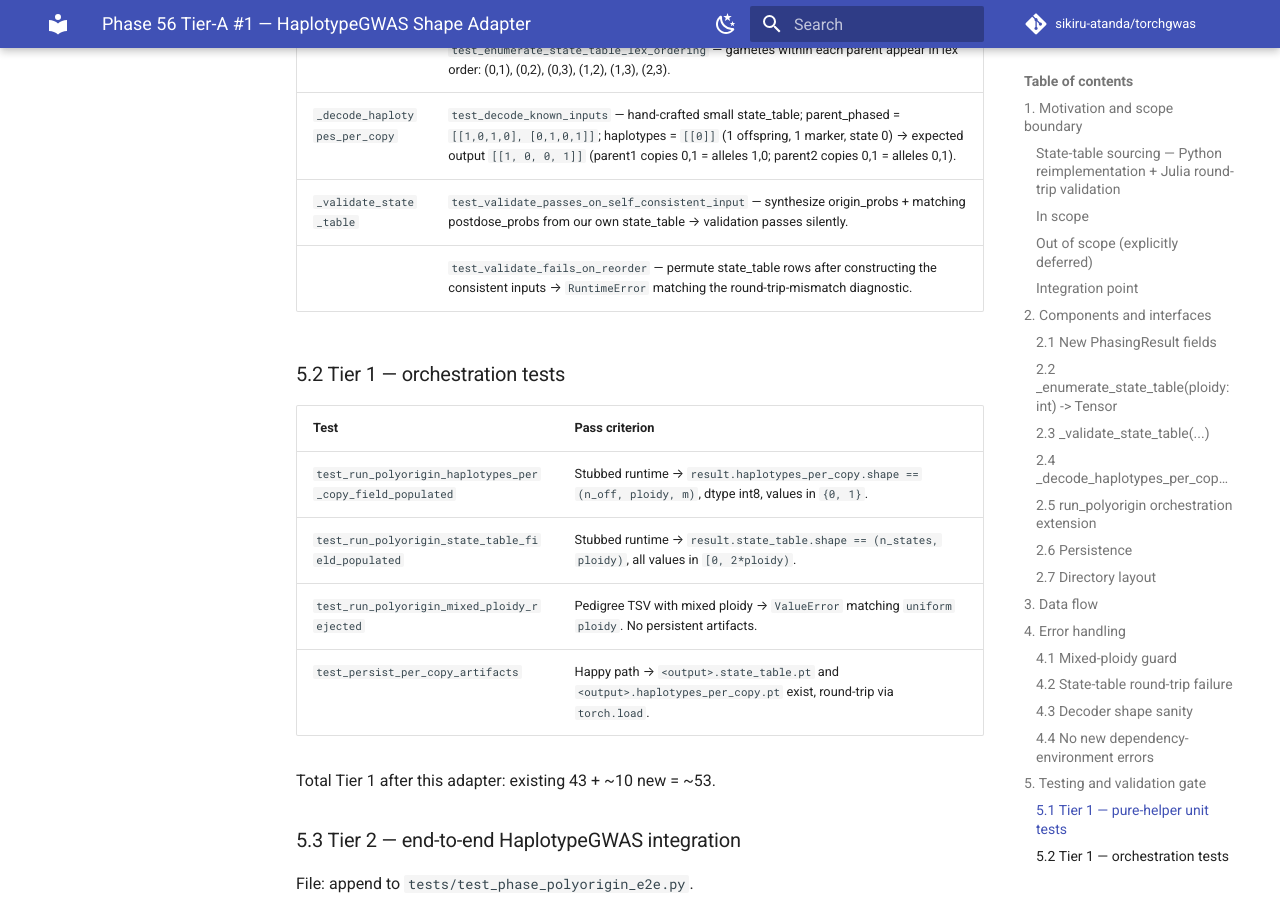
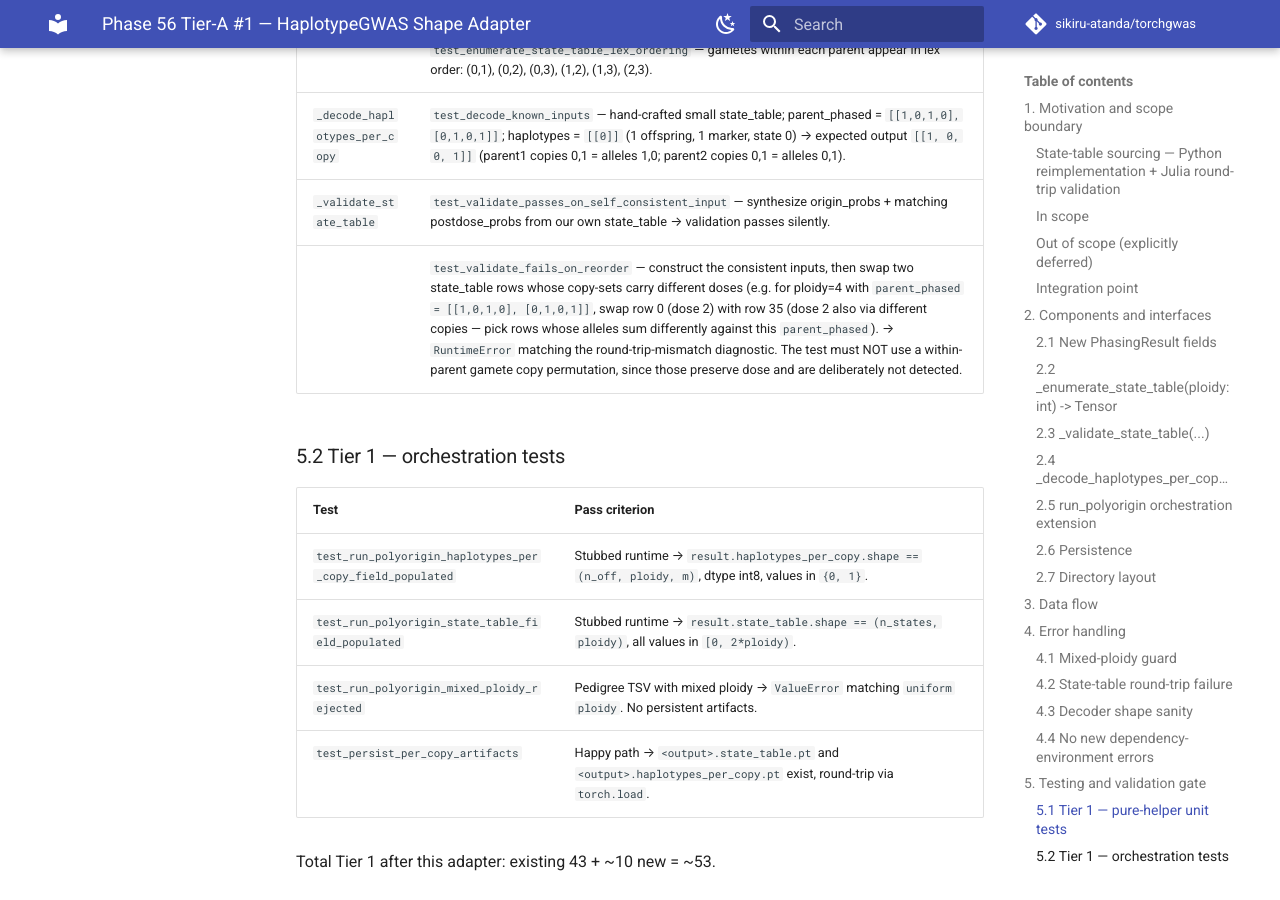
Before and after one commit to sikiru-atanda/torchgenomics, an MkDocs documentation site: the page built from docs/superpowers/specs/2026-04-24-haplotypegwas-shape-adapter-design.md, in a window 1280 px wide and 900 px high, scrolled down 8281 px. Built offline with MkDocs 1.6.1 and Material for MkDocs 9.7.7, drawn with Linux system fonts in a browser that asks for light colours; comment, search, counter and statistics services are not loaded.

Commit message:
Tier A #1 spec: tighten test_validate_fails_on_reorder description
The test must permute state_table rows in a way that demonstrably
changes per-state dose against the test's parent_phased matrix.
Within-parent gamete copy permutations preserve dose and won't
trigger the validation — those are intentionally not detected and
should not be the test vector. Pinning the spec so the implementer
picks a robust permutation.

```diff
--- a/docs/superpowers/specs/2026-04-24-haplotypegwas-shape-adapter-design.md
+++ b/docs/superpowers/specs/2026-04-24-haplotypegwas-shape-adapter-design.md
@@ -326,7 +326,7 @@ File: append to `tests/test_phase_polyorigin.py`. Adds the three helpers to the
 | | `test_enumerate_state_table_lex_ordering` — gametes within each parent appear in lex order: (0,1), (0,2), (0,3), (1,2), (1,3), (2,3). |
 | `_decode_haplotypes_per_copy` | `test_decode_known_inputs` — hand-crafted small state_table; parent_phased = `[[1,0,1,0], [0,1,0,1]]`; haplotypes = `[[0]]` (1 offspring, 1 marker, state 0) → expected output `[[1, 0, 0, 1]]` (parent1 copies 0,1 = alleles 1,0; parent2 copies 0,1 = alleles 0,1). |
 | `_validate_state_table` | `test_validate_passes_on_self_consistent_input` — synthesize origin_probs + matching postdose_probs from our own state_table → validation passes silently. |
-| | `test_validate_fails_on_reorder` — permute state_table rows after constructing the consistent inputs → `RuntimeError` matching the round-trip-mismatch diagnostic. |
+| | `test_validate_fails_on_reorder` — construct the consistent inputs, then swap two state_table rows whose copy-sets carry different doses (e.g. for ploidy=4 with `parent_phased = [[1,0,1,0], [0,1,0,1]]`, swap row 0 (dose 2) with row 35 (dose 2 also via different copies — pick rows whose alleles sum differently against this `parent_phased`). → `RuntimeError` matching the round-trip-mismatch diagnostic. The test must NOT use a within-parent gamete copy permutation, since those preserve dose and are deliberately not detected. |
 
 ### 5.2 Tier 1 — orchestration tests
 
```
